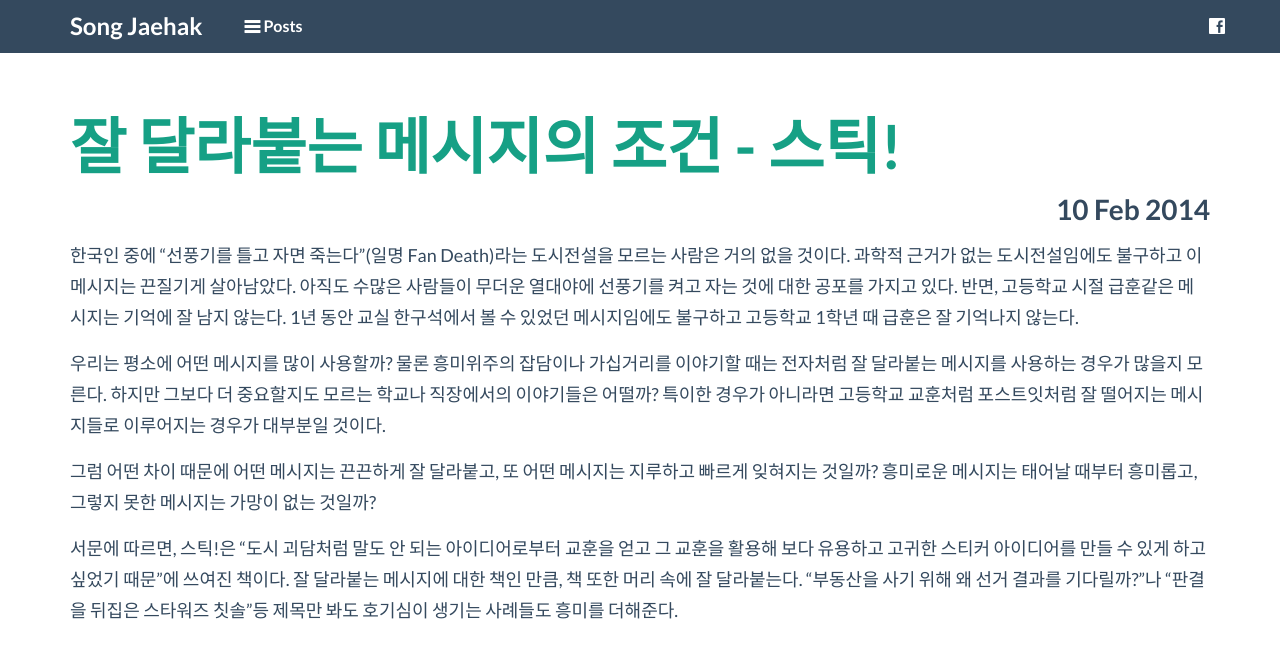
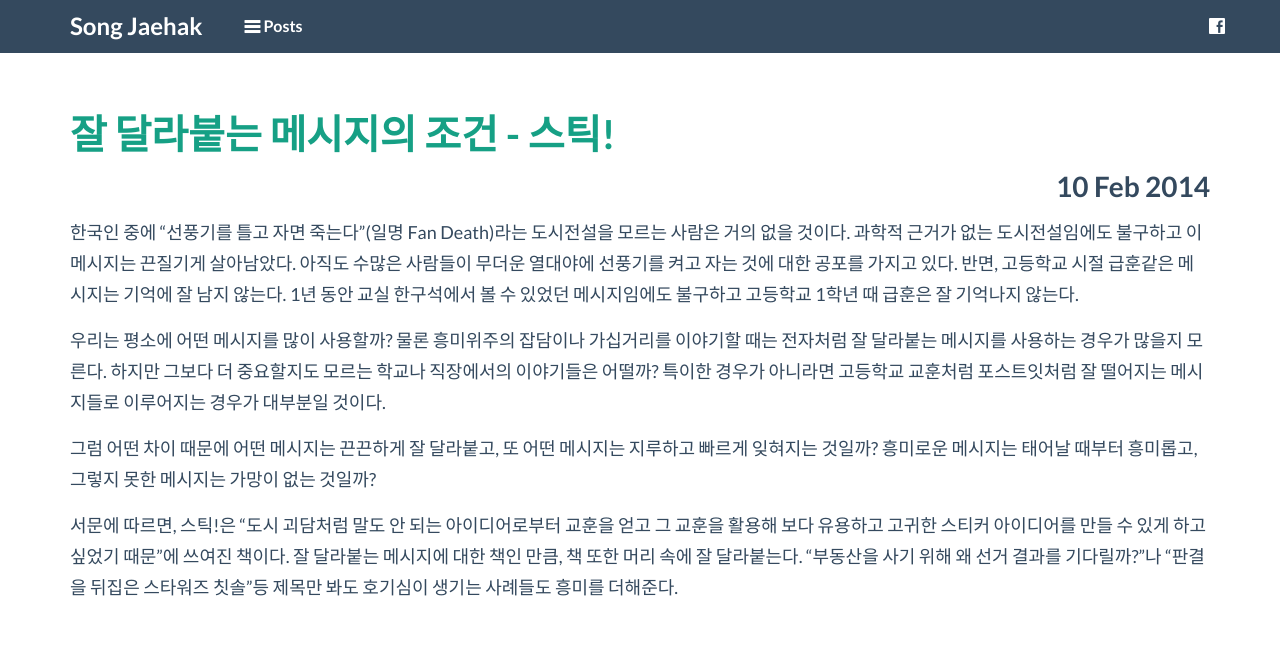
Before and after one commit to astralhpi/astralhpi.github.io, a Jekyll site: the page built from index.html, in a window 1280 px wide. Shown: the top 658 px of the page. Built offline with Jekyll 4.4.1, drawn with Linux system fonts in a browser that asks for light colours; Markdown is read by kramdown in place of the engine named in the settings; the list of posts is cut into pages by our own code.

Commit message:
글자 크기 줄임

```diff
--- a/_layouts/post.html
+++ b/_layouts/post.html
@@ -1,7 +1,7 @@
 ---
 layout: default
 ---
-<h1>{{ page.title }}</h1>
+<h3>{{ page.title }}</h3>
 <p class="date">{{ page.date | date_to_string }}</p>
 
 <div class="content">
--- a/index.html
+++ b/index.html
@@ -6,7 +6,7 @@ title: Posts
 <div class="posts">
 {% for post in paginator.posts %}
   <div class="post">
-    <h1><a href="{{ post.url }}">{{ post.title }}</a></h1>
+    <h3><a href="{{ post.url }}">{{ post.title }}</a></h3>
     <div class="date">{{ post.date | date_to_string }}</div>
     <div class="content">
       {{ post.content }}
```
